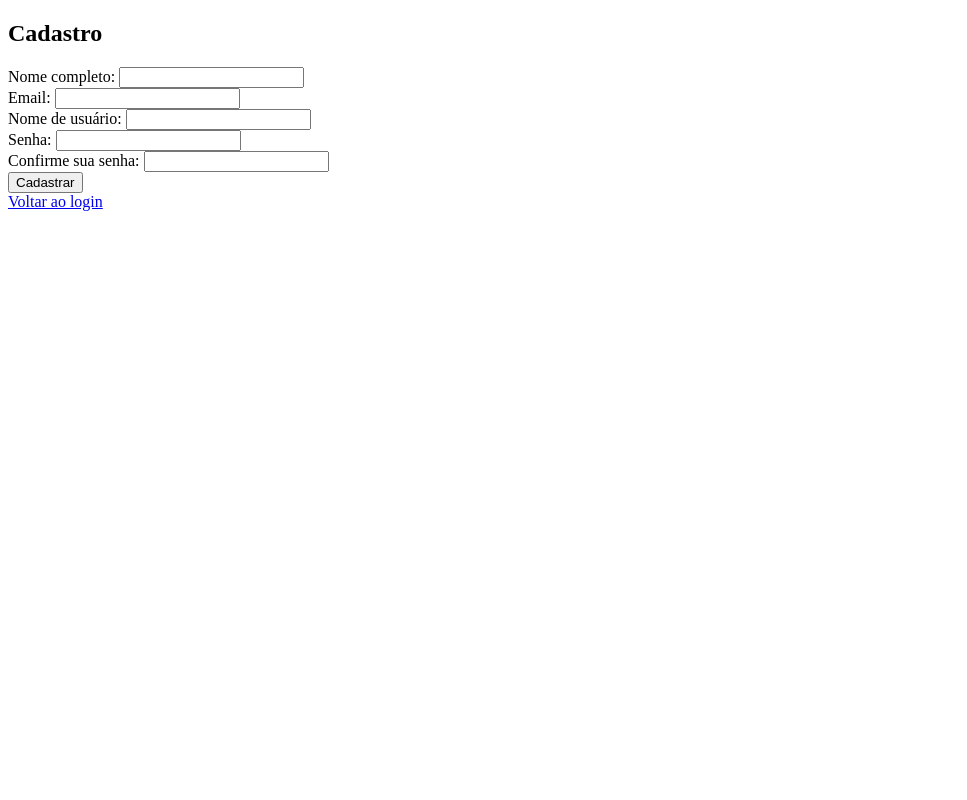
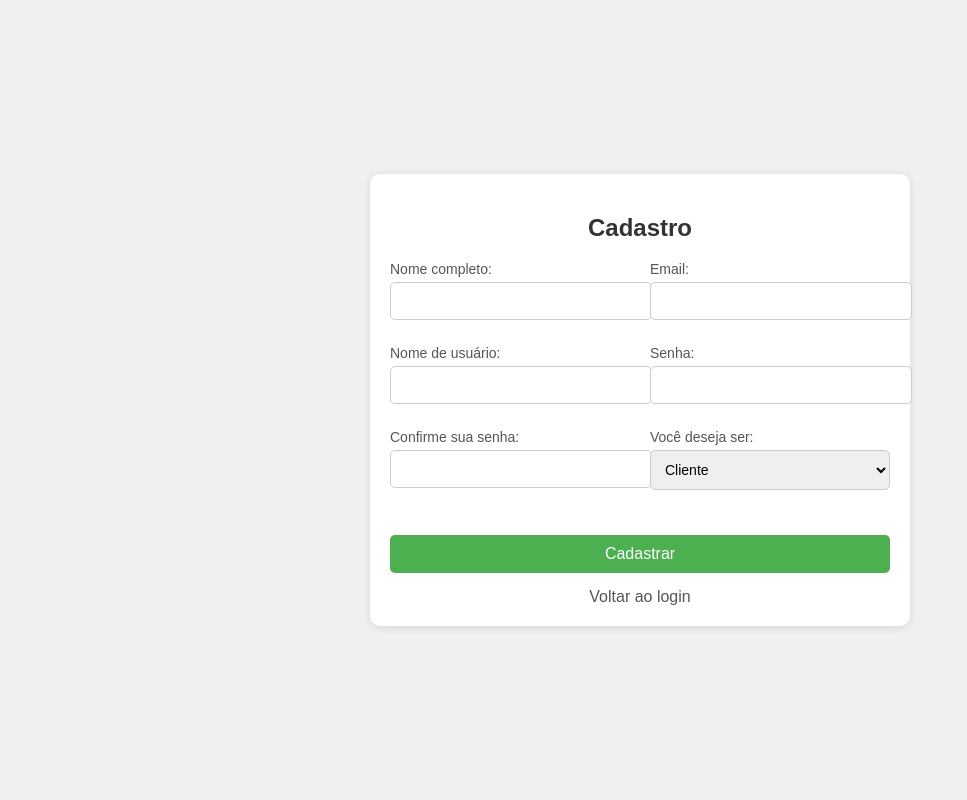
Before and after one commit to ljam2/projeto_fds, a Django app: page /cadastro/ in a window 1280 px wide. Shown: the whole page, without its empty margins (0-967 px from the left). Run offline with Django 5.2, Linux system fonts and the light colour scheme.

Commit message:
mudancas

```diff
--- a/projeto_fds/mercado/templates/cadastro.html
+++ b/projeto_fds/mercado/templates/cadastro.html
@@ -4,23 +4,119 @@
     <meta charset="UTF-8">
     <meta name="viewport" content="width=device-width, initial-scale=1.0">
     <title>Cadastro</title>
+    <style>
+        body {
+            font-family: 'Poppins', sans-serif;
+            background-color: #f0f0f0;
+            display: flex;
+            justify-content: center;
+            align-items: center;
+            height: 100vh;
+            margin: 0;
+        }
+        .cadastro-container {
+            background-color: white;
+            padding: 20px;
+            border-radius: 10px;
+            box-shadow: 0 2px 10px rgba(0, 0, 0, 0.1);
+            width: 500px;
+            max-width: 100%;
+        }
+        h2 {
+            text-align: center;
+            color: #333;
+        }
+        form {
+            display: flex;
+            flex-wrap: wrap;
+            justify-content: space-between;
+            gap: 15px; /* Define o espaçamento entre os campos */
+        }
+        .input-group {
+            flex-basis: calc(50% - 10px); /* Ajusta o tamanho das colunas e garante espaçamento */
+            margin-bottom: 10px;
+        }
+        label {
+            display: block;
+            margin-bottom: 5px;
+            font-size: 14px;
+            color: #555;
+        }
+        input, select {
+            width: 100%;
+            padding: 10px;
+            border: 1px solid #ccc;
+            border-radius: 5px;
+            font-size: 14px;
+        }
+        button {
+            margin-top: 20px;
+            padding: 10px;
+            width: 100%;
+            background-color: #4CAF50;
+            color: white;
+            border: none;
+            border-radius: 5px;
+            cursor: pointer;
+            font-size: 16px;
+        }
+        button:hover {
+            background-color: #45a049;
+        }
+        a {
+            text-align: center;
+            display: block;
+            margin-top: 15px;
+            color: #555;
+            text-decoration: none;
+        }
+        a:hover {
+            text-decoration: underline;
+        }
+    </style>
 </head>
 <body>
+    <div class="cadastro-container">
         <h2>Cadastro</h2>
         <form method="POST">
             {% csrf_token %}
+
+            <div class="input-group">
                 <label for="nome_completo">Nome completo:</label>
-        <input type="text" id="nome_completo" name="nome_completo" required><br>
+                <input type="text" id="nome_completo" name="nome_completo" required>
+            </div>
+
+            <div class="input-group">
                 <label for="email">Email:</label>
-        <input type="email" id="email" name="email" required><br>
+                <input type="email" id="email" name="email" required>
+            </div>
+
+            <div class="input-group">
                 <label for="nome_usuario">Nome de usuário:</label>
-        <input type="text" id="nome_usuario" name="nome_usuario" required><br>
+                <input type="text" id="nome_usuario" name="nome_usuario" required>
+            </div>
+
+            <div class="input-group">
                 <label for="senha">Senha:</label>
-        <input type="password" id="senha" name="senha" required><br>
+                <input type="password" id="senha" name="senha" required>
+            </div>
+
+            <div class="input-group">
                 <label for="confirm_senha">Confirme sua senha:</label>
-        <input type="password" id="confirm_senha" name="confirm_senha" required><br>
+                <input type="password" id="confirm_senha" name="confirm_senha" required>
+            </div>
+
+            <div class="input-group">
+                <label for="tipo_usuario">Você deseja ser:</label>
+                <select id="tipo_usuario" name="tipo_usuario" required>
+                    <option value="cliente">Cliente</option>
+                    <option value="fornecedor">Fornecedor</option>
+                </select>
+            </div>
+
             <button type="submit">Cadastrar</button>
         </form>
         <a href="{% url 'mercado:login' %}">Voltar ao login</a>
+    </div>
 </body>
 </html>
```
Also changed, not shown: projeto_fds/mercado/templates/login.html (+65 -2 lines). Lines whose indentation alone changed are shown as unchanged.
